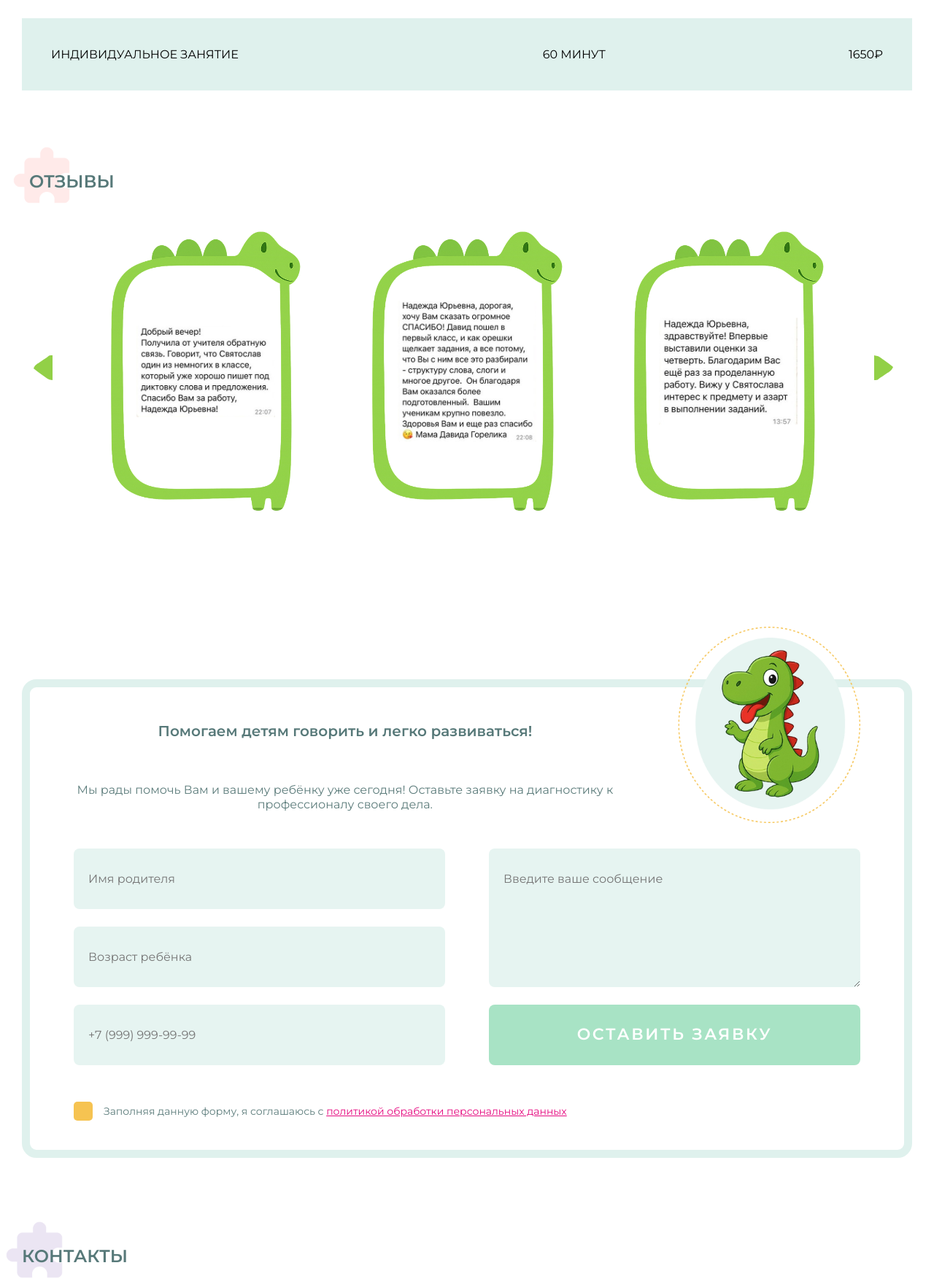
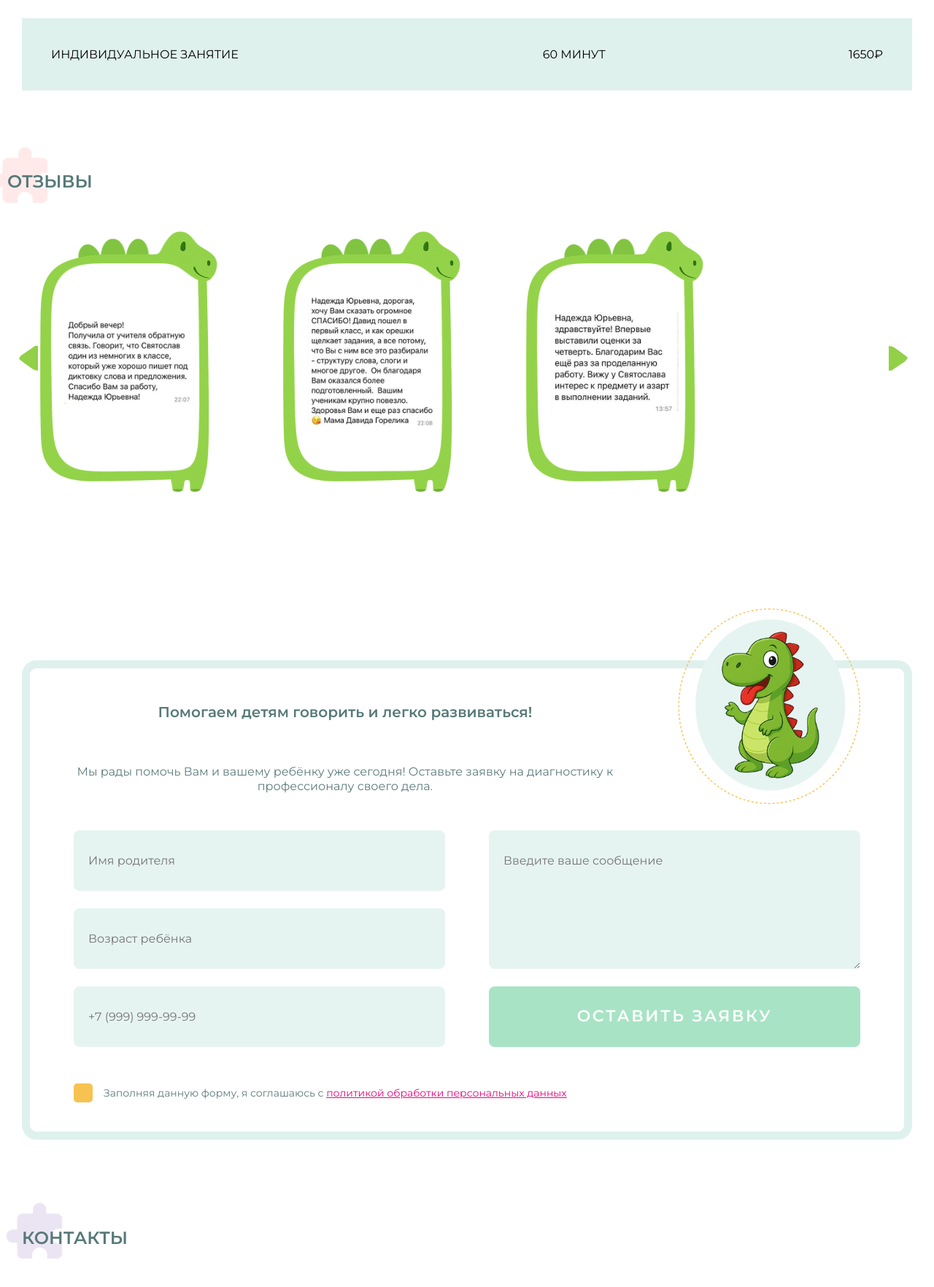
Before and after one commit to dariaSDemidova/logoped, a PHP site: page / in a window 1280 px wide. Shown: the part 4580-6344 px from the top of the page at 73% size. Run offline with PHP 8.4, Linux system fonts and the light colour scheme.

Commit message:
fix: can't fix adaptive and styles on desktop

```diff
--- a/index.html
+++ b/index.html
@@ -249,7 +249,7 @@
         </section>
 
         <section class="reviews section-common">
-            <div class="container">
+            <div class="reviews-container">
                 <h2 class="reviews-title title-decorative">Отзывы</h2>
 
                 <div class="swiper reviews-swiper">
--- a/js/script.js
+++ b/js/script.js
@@ -91,5 +91,26 @@ document.addEventListener("DOMContentLoaded", () => {
   },
   { threshold: 0.5 }
   );
-   observer.observe(section);
+  observer.observe(section);
+
+  const swiper = new Swiper(".reviews-swiper", {
+    slidesPerView: 'auto',
+    spaceBetween: 20,
+    loop: false,
+    navigation: {
+      nextEl: ".my-button-next",
+      prevEl: ".my-button-prev",
+    },
+    breakpoints: {
+      0: {
+        slidesPerView: 1,
+      },
+      768: {
+        slidesPerView: 2,
+      },
+      1024: {
+        slidesPerView: 3,
+      },
+    },
+  });
 });
--- a/styles/style.css
+++ b/styles/style.css
@@ -862,29 +862,38 @@ transition: all 0.22s ease;
     background-image: url('../assets/images/puzzle-pink.png');
 }
 
+.reviews-container {
+    max-width: 1400px;
+    margin: 0 auto;
+    padding: 0;
+    width: 100%;
+    box-sizing: border-box;
+}
+
 .reviews-swiper {
     position: relative;
-    max-width: 100%;
+    width: 100%;
     overflow: hidden;
-    margin: 0 auto;
-    padding: 0 10px;
-    box-sizing: border-box;
-}
-
-.swiper-wrapper {
-    display: flex;
-    justify-content: center;
+    margin: 0;
+    padding-left: 24px;
+    padding-right: 24px;
+}
+
+.reviews-swiper .swiper-wrapper {
+    display: flex;
+    width: 100%;
 }
 
 .swiper-slide.review-card {
     flex-shrink: 0;
-    width: clamp(260px, 28vw, 440px);
-    height: clamp(290px, 30vw, 460px);
+    width: clamp(240px, 26vw, 440px);
+    height: clamp(250px, 28vw, 460px);
     display: flex;
     align-items: center;
     justify-content: center;
     position: relative;
     overflow: hidden;
+    flex: 0 0 auto;
 }
 
 .review-card .frame {
@@ -921,11 +930,11 @@ transition: all 0.22s ease;
 }
 
 .my-button-prev {
-    left: 0;
+    left: 10px;
 }
 
 .my-button-next {
-    right: 0;
+    right: 10px;
 }
 
 @media (max-width: 1023px) {
@@ -958,7 +967,7 @@ transition: all 0.22s ease;
 }
 
 @media (max-width: 767px) {
-    .container {
+    .reviews-container {
         display: flex;
         flex-direction: column;
         align-items: center;
```
